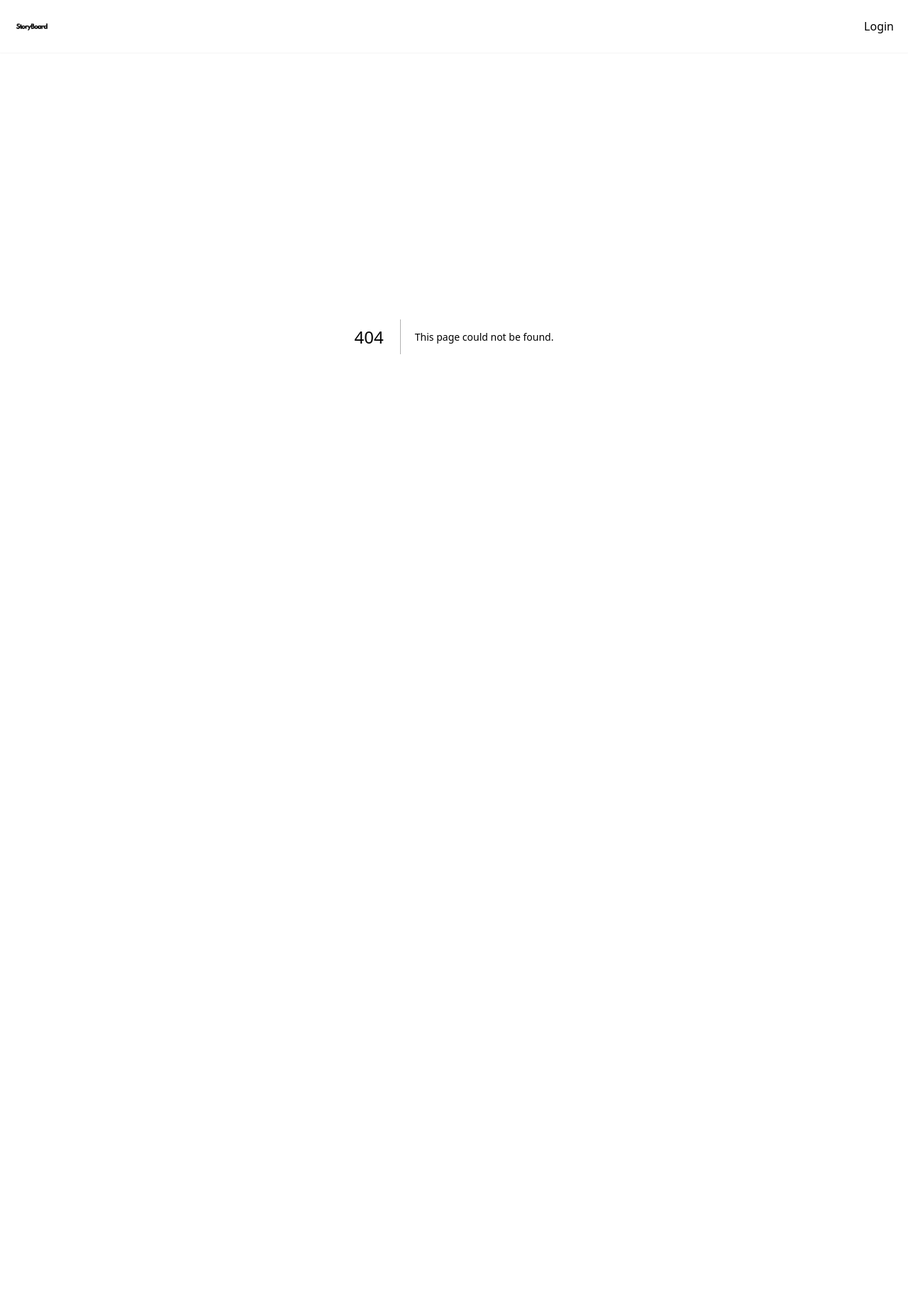
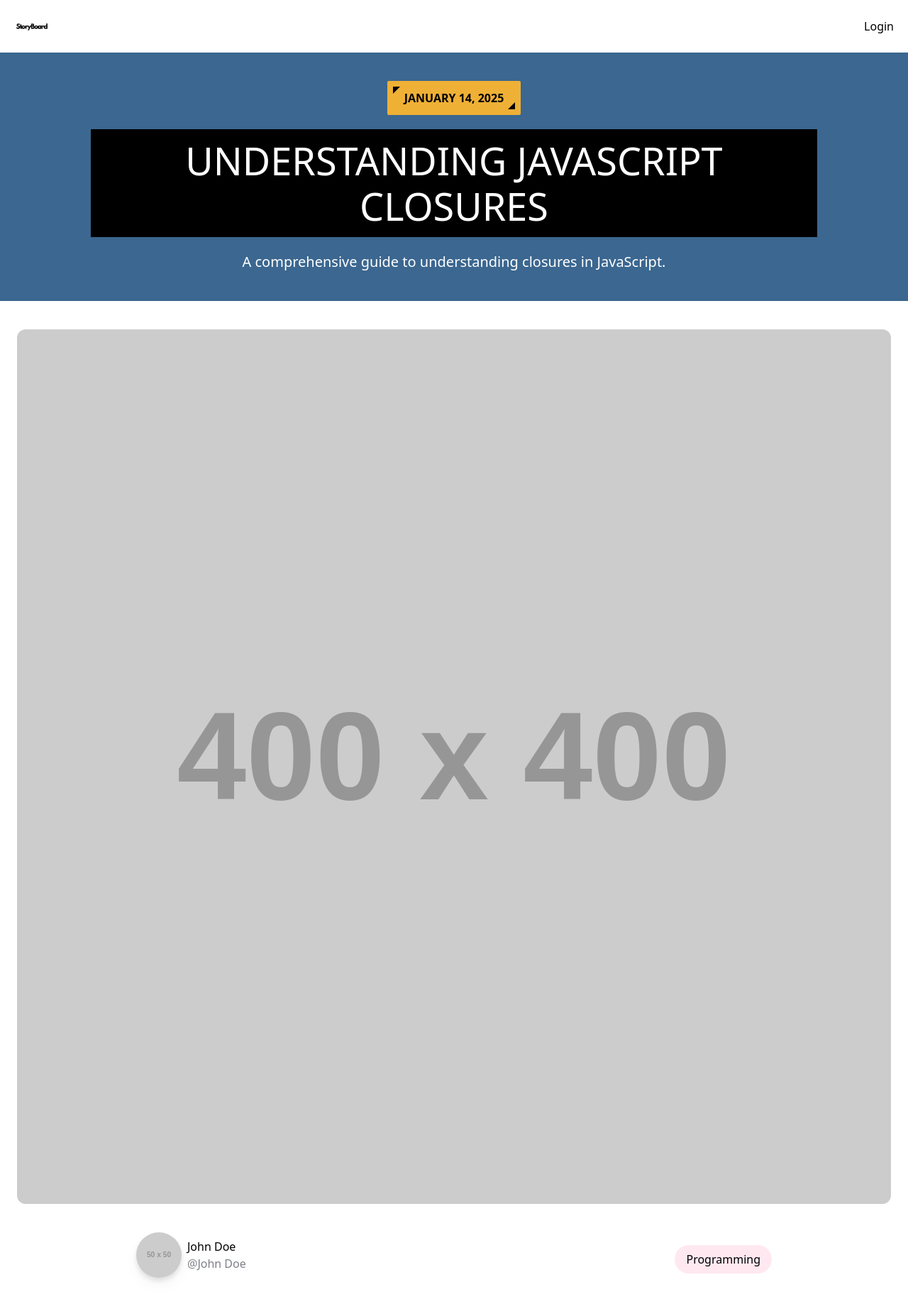
Before and after one commit to muhammadderic/story-board, a Next.js app: page /story/1 in a window 1280 px wide. Before the commit this address had no page. Shown: the top 1844 px of the page at 71% size. Before the commit the page ends 874 px from the top, so only its background shows below. Built offline with nearby package versions, Linux system fonts and the light colour scheme.

Commit message:
Create story detail page, add new util into globals.css

```diff
--- a/app/globals.css
+++ b/app/globals.css
@@ -66,6 +66,14 @@
     @apply rounded-full bg-black-200 font-medium text-[16px] text-white px-5 py-3 !important;
   }
 
+  .tag {
+    @apply bg-secondary px-6 py-3 font-bold rounded-sm uppercase relative tag-tri;
+  }
+
+  .category-tag {
+    @apply font-medium text-[16px] bg-primary-100 px-4 py-2 rounded-full;
+  }
+
   /* PROPERTIES */
   .pattern {
     background-image: linear-gradient(
@@ -79,4 +87,8 @@
     background-position: center;
     background-repeat: repeat-x;
   }
+
+  .tag-tri {
+    @apply before:content-[''] before:absolute before:top-2 before:left-2 before:border-t-[10px] before:border-t-black before:border-r-[10px] before:border-r-transparent after:content-[''] after:absolute after:bottom-2 after:right-2 after:border-b-[10px] after:border-b-black after:border-l-[10px] after:border-l-transparent;
+  }
 }
--- /dev/null
+++ b/app/story/[id]/page.tsx
@@ -0,0 +1,59 @@
+import Image from "next/image";
+import { stories } from "@/data/stories"
+import { formatDate } from "@/lib/utils"
+
+const Page = () => {
+  const story = stories[0];
+
+  return (
+    <>
+      <section className="primary_container !min-h-[230px]">
+        <p className="tag">
+          {formatDate(story?._createdAt)}
+        </p>
+
+        <h1 className="heading">
+          {story.title}
+        </h1>
+
+        <p className="sub-heading !max-w-5xl">
+          {story.description}
+        </p>
+      </section>
+
+      <section className="section_container">
+        {/* eslint-disable-next-line @next/next/no-img-element */}
+        <img
+          src={story.image}
+          alt="thumbnail"
+          className="w-full h-auto rounded-xl"
+        />
+
+        <div className="space-y-5 mt-10 max-w-4xl mx-auto">
+          <div className="flex-between gap-5">
+            <div className="flex gap-2 items-center mb-3">
+              <Image
+                src={story.author.image}
+                alt="avatar"
+                width={64}
+                height={64}
+                className="rounded-full drop-shadow-lg"
+              />
+
+              <div>
+                <p className="text-20-medium">{story.author.name}</p>
+                <p className="text-16-medium !text-black-300">
+                  @{story.author.name}
+                </p>
+              </div>
+            </div>
+
+            <p className="category-tag">{story.category}</p>
+          </div>
+        </div>
+      </section>
+    </>
+  )
+}
+
+export default Page
--- a/components/StoryCard.tsx
+++ b/components/StoryCard.tsx
@@ -1,4 +1,5 @@
 import Image from "next/image";
+import Link from "next/link";
 import { StoryCardType } from "@/types/story-card-type"
 import { formatDate } from "@/lib/utils"
 
@@ -67,7 +68,9 @@ const StoryCard = ({ story }: { story: StoryCardType }) => {
         <p className="text-16-medium">{category}</p>
 
         <button className="story-card_btn">
-          Details
+          <Link href={`/story/${story._id}`}>
+            Details
+          </Link>
         </button>
       </div>
     </li>
```
